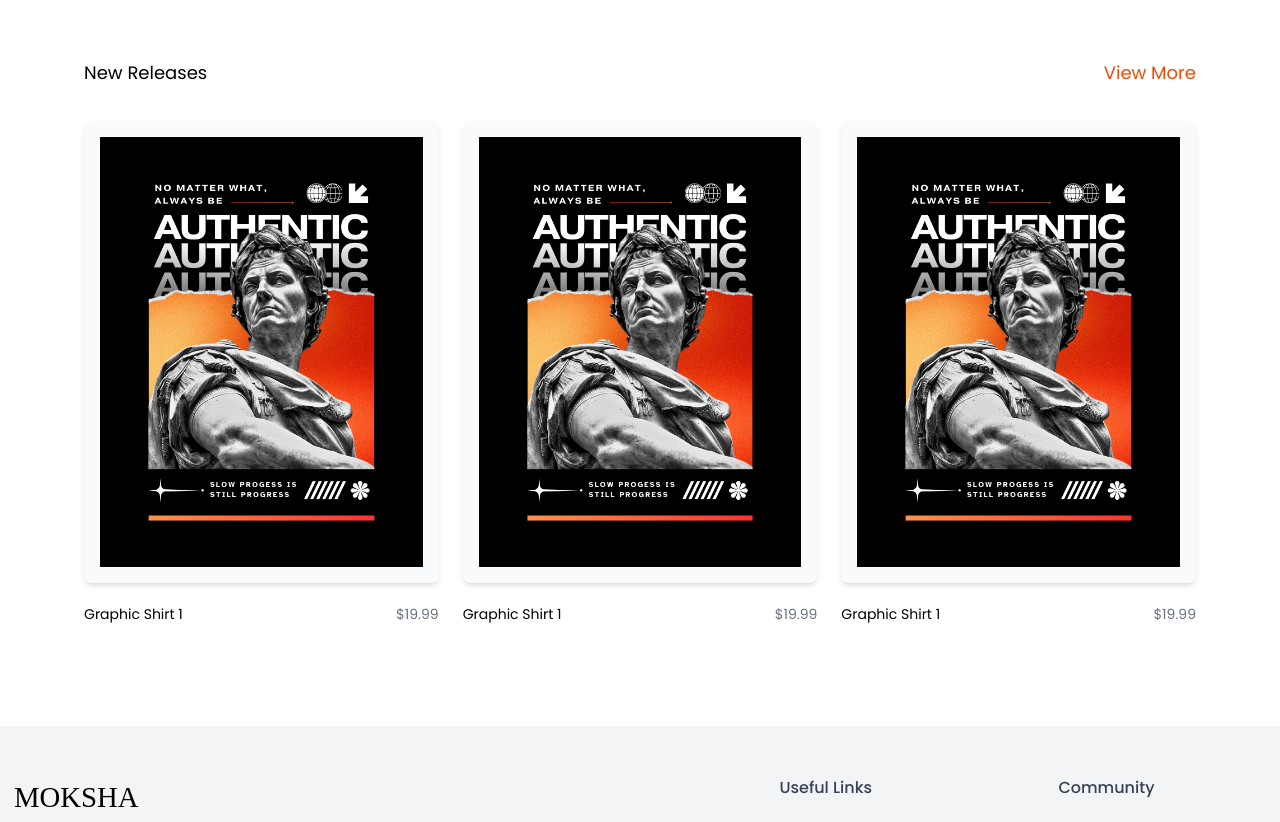
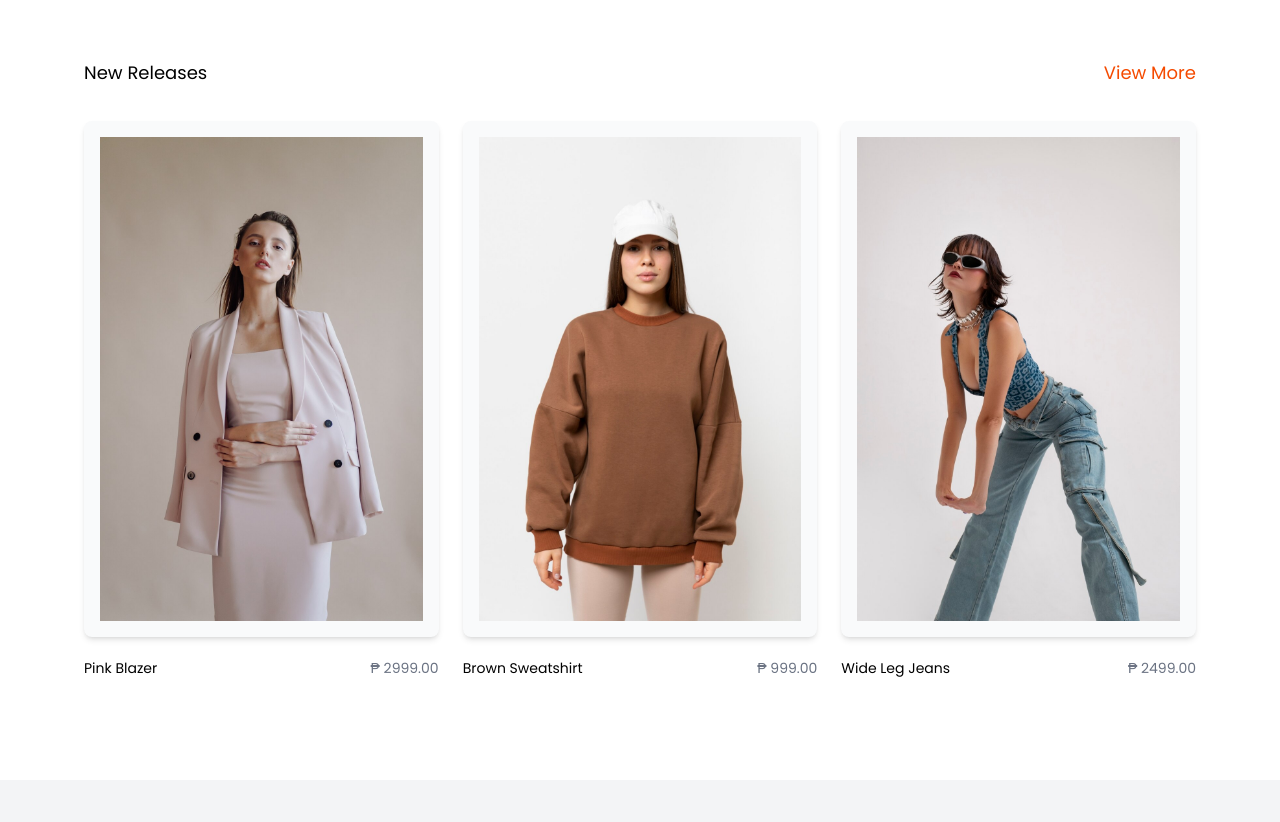
Before and after one commit to mashhang/moksha-website, a Next.js app: page / in a window 1280 px wide. Shown: the part 720-1542 px from the top of the page. Built offline with nearby package versions, Linux system fonts and the light colour scheme.

Commit message:
Refactor product listing components: update ProductList, ProductGrid, and product details for consistent product data handling, including images, names, and prices.

```diff
--- a/app/(public)/landingPage/ProductList.tsx
+++ b/app/(public)/landingPage/ProductList.tsx
@@ -1,9 +1,20 @@
 "use client";
 
 import Image from "next/image";
-import { sampleshirt } from "@/public/assets";
+import { pinkBlazer, wjeans2, brownSweatshirt } from "@/public/assets";
 
 export default function ProductList() {
+  const images = [pinkBlazer, brownSweatshirt, wjeans2];
+  const names = ["Pink Blazer", "Brown Sweatshirt", "Wide Leg Jeans"];
+  const prices = [2999, 999, 2499];
+
+  const products = images.map((img, i) => ({
+    id: i + 1,
+    name: names[i],
+    price: prices[i],
+    image: img.src,
+  }));
+
   return (
     <div className="w-full px-5 py-16 md:py-24">
       <div className="flex mb-4 md:mb-8 justify-between">
@@ -28,13 +39,17 @@ export default function ProductList() {
                     className="object-cover object-center inset-0 overflow-hidden p-2 md:p-4 self-center"
                     loading="lazy"
                     sizes="(max-width: 576px) 280px, (max-width: 768px) 360px, (max-width: 992px) 480px, 800px"
-                    src={sampleshirt}
+                    width={500}
+                    height={500}
+                    src={products[index].image}
                     alt="shirt"
                   />
                 </div>
                 <div className="flex mt-2 md:mt-4 justify-between">
-                  <p>Graphic Shirt 1</p>
-                  <p className="text-gray-500">$19.99</p>
+                  <p>{products[index].name}</p>
+                  <p className="text-gray-500">
+                    ₱ {products[index].price.toFixed(2)}
+                  </p>
                 </div>
               </div>
             </a>
--- a/app/(public)/productItem/[id]/page.tsx
+++ b/app/(public)/productItem/[id]/page.tsx
@@ -30,32 +30,32 @@ const product = {
 const recommendedProducts = [
   {
     id: 2,
-    name: "Cloud Runner",
+    name: "Brown Sweatshirt",
     price: 999,
     image: brownSweatshirt.src,
   },
   {
     id: 3,
-    name: "Urban Trek Lo",
-    price: 1099,
+    name: "Wide Leg Jeans",
+    price: 2499,
     image: wjeans2.src,
   },
   {
     id: 4,
-    name: "Canvas Classic",
-    price: 899,
+    name: "Pink Blazer",
+    price: 2999,
     image: pinkBlazer.src,
   },
   {
     id: 5,
-    name: "Zen Flex Leather",
-    price: 1199,
+    name: "Pink Bag",
+    price: 1499,
     image: pinkBag.src,
   },
   {
     id: 6,
-    name: "Bag Louis Vuitton",
-    price: 1999,
+    name: "Beige Sweatshirt",
+    price: 999,
     image: beigeSweatshirt.src,
   },
 ];
--- a/app/(public)/products/ProductGrid.tsx
+++ b/app/(public)/products/ProductGrid.tsx
@@ -33,10 +33,23 @@ export default function ProductGrid() {
     blackHoodie,
   ];
 
+  const names = [
+    "Brown Sweatshirt",
+    "Wide Leg Jeans",
+    "Serenity Hoodie – Blossom Pink",
+    "Pink Blazer",
+    "Pink Bag",
+    "Beige Sweatshirt",
+    "Yellow Jacket",
+    "Black Hoodie",
+  ];
+
+  const prices = [999, 2499, 1299, 2999, 1499, 999, 2399, 999];
+
   const products = images.map((img, i) => ({
     id: i + 1,
-    name: `Product ${i + 1}`,
-    price: 19.99 + i * 10,
+    name: names[i],
+    price: prices[i],
     image: img.src,
   }));
 
@@ -63,10 +76,10 @@ export default function ProductGrid() {
               />
               <div className="p-2 md:p-4">
                 <h4 className="font-medium text-base md:text-lg">
-                  Product {i + 1}
+                  {product.name}
                 </h4>
                 <p className="text-sm md:text-base text-gray-500">
-                  ₱{(19.99 + i * 10).toFixed(2)}
+                  ₱{products[i].price.toFixed(2)}
                 </p>
               </div>
             </div>
```
